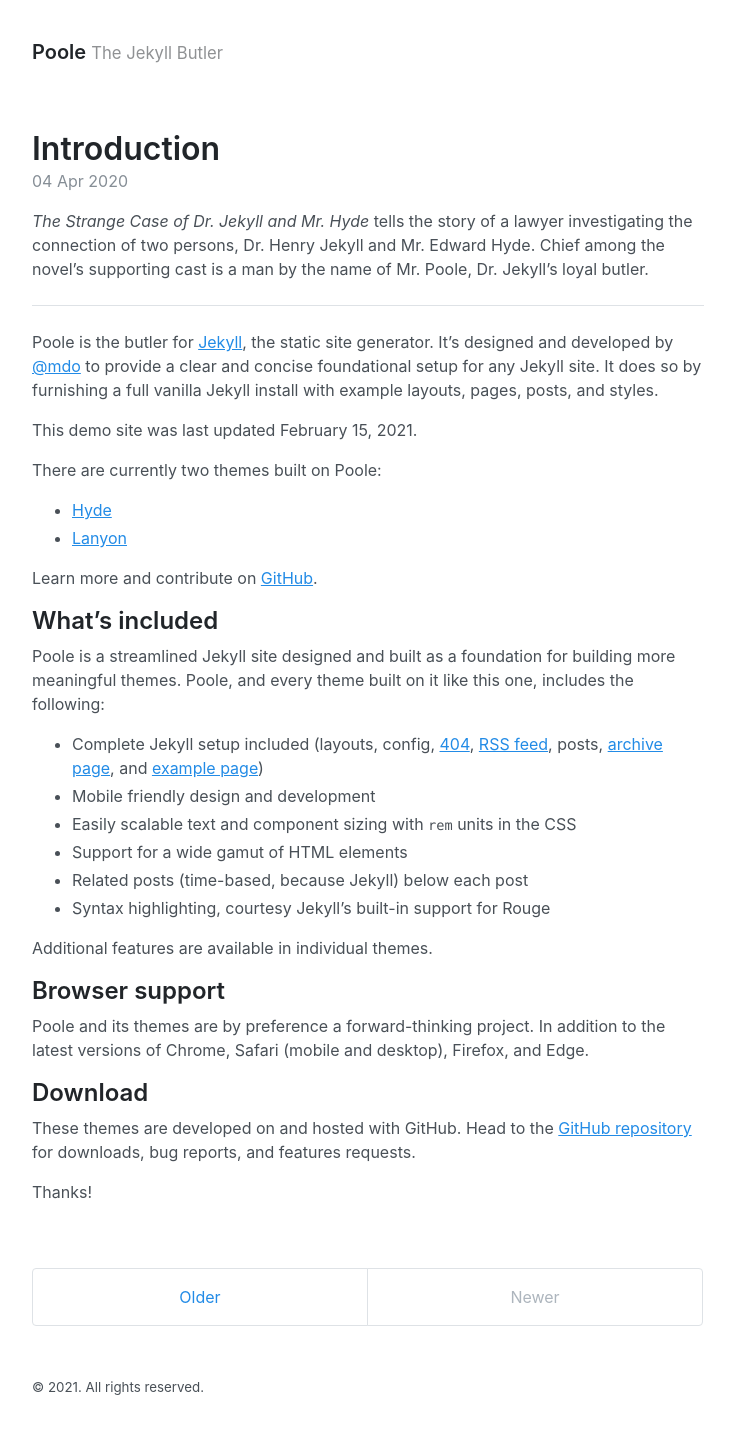
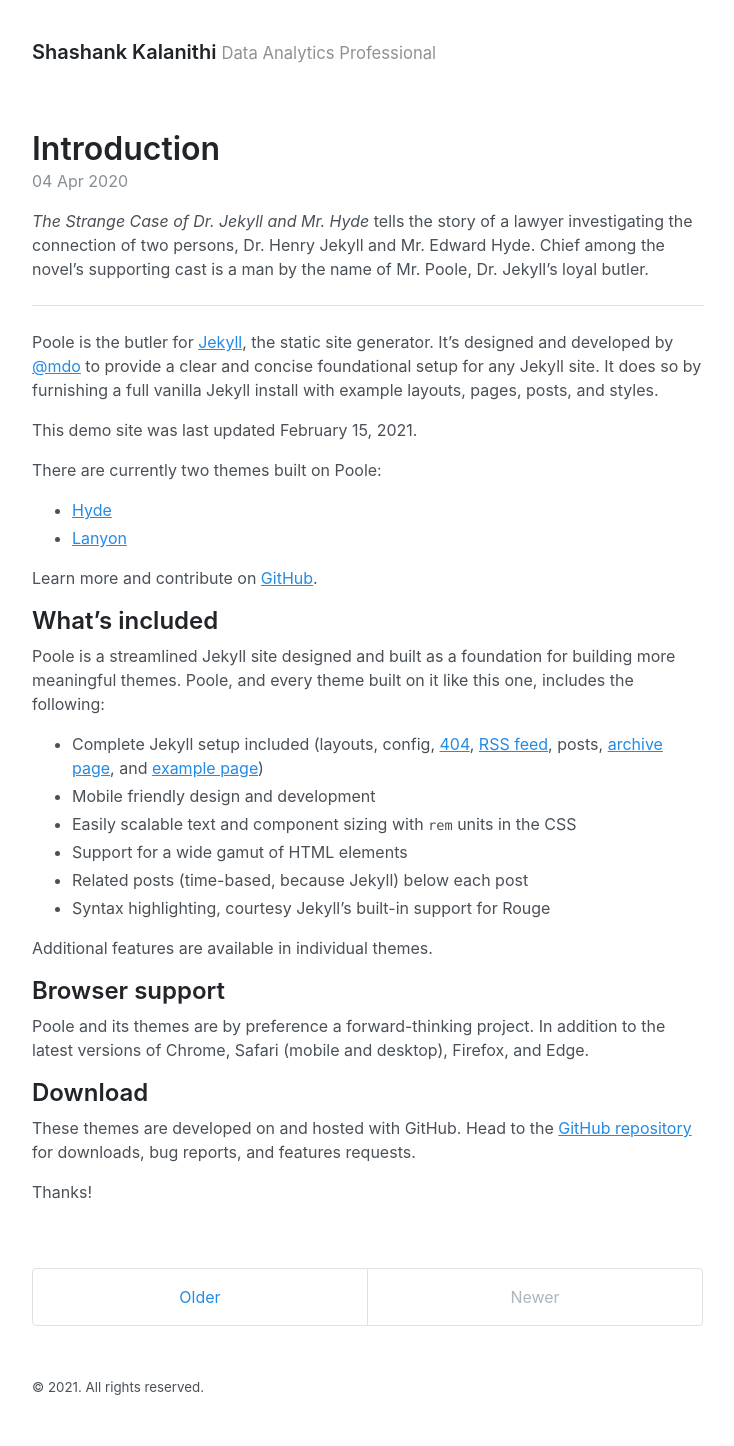
Before and after one commit to kshashank03/kshashank03.github.io, a Jekyll site: the page built from index.html, in a window 1280 px wide. Shown: the whole page, without its empty margins (272-1006 px from the left). Built offline with Jekyll 4.4.1, drawn with Linux system fonts in a browser that asks for light colours; the list of posts is cut into pages by our own code.

Commit message:
changes site title

```diff
--- a/_config.yml
+++ b/_config.yml
@@ -1,7 +1,7 @@
 # Setup
-title: Poole
-tagline: The Jekyll Butler
-url: https://getpoole.com
+title: Shashank Kalanithi
+tagline: Data Analytics Professional
+url: https://kshashank03.github.io
 paginate: 1
 baseurl: ""
 permalink: pretty
```
